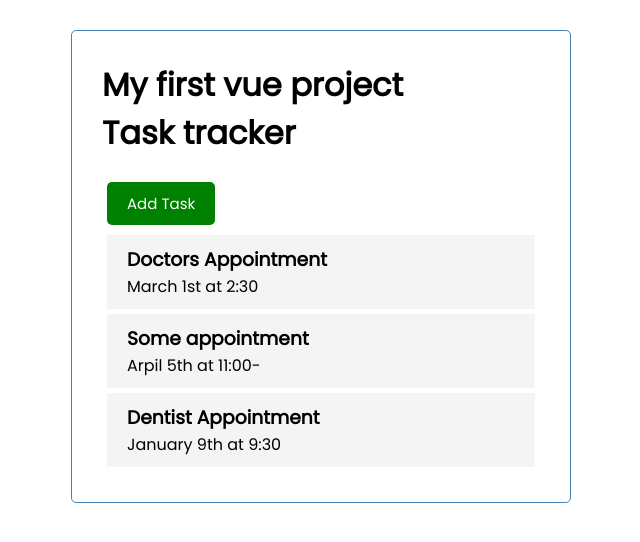
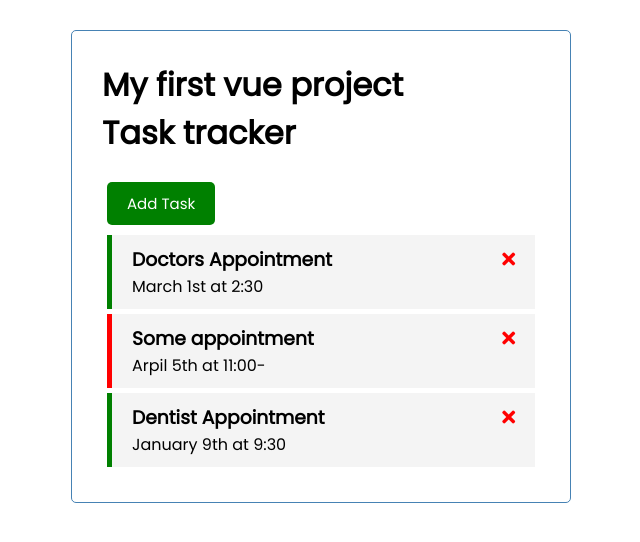
Before and after one commit to Jomarcel/first-vue-project, a Vue app: page / in a window 1280 px wide. Shown: the top 542 px of the page, without its empty margins (319-959 px from the left). Built offline with nearby package versions, Linux system fonts and the light colour scheme.

Commit message:
adding filter functionality

```diff
--- a/src/App.vue
+++ b/src/App.vue
@@ -3,7 +3,7 @@
     <h1>My first vue project</h1>
     <Header title="Task tracker" />
     <Button text="Add Task" color="green" />
-    <Tasks :tasks="tasks" />
+    <Tasks @delete-task="deleteTask" :tasks="tasks" />
   </div>
 </template>
 
@@ -24,6 +24,14 @@
       tasks: [],
     };
   },
+  methods: {
+    deleteTask(id) {
+      console.log("id", id);
+      if (confirm("are you sure?")) {
+        this.tasks = this.tasks.filter((task) => task.id !== id);
+      }
+    },
+  },
   created() {
     this.tasks = [
       {
@@ -36,7 +44,7 @@
         id: 2,
         text: "Some appointment",
         day: "Arpil 5th at 11:00-",
-        reminder: true,
+        reminder: false,
       },
       {
         id: 3,
--- a/src/components/Task.vue
+++ b/src/components/Task.vue
@@ -1,6 +1,10 @@
 <template>
-  <div class="task">
-    <h3>{{ task.text }}</h3>
+  <div :class="[task.reminder ? 'reminder' : 'danger', 'task']">
+    <h3>
+      {{ task.text }}
+
+      <div @click="onDelete(task.id)" class="fas fa-times"></div>
+    </h3>
     <p>
       {{ task.day }}
     </p>
@@ -12,6 +16,11 @@
   name: "Task",
   props: {
     task: Object,
+  },
+  methods: {
+    onDelete(id) {
+      this.$emit("delete-task", id);
+    },
   },
 };
 </script>
@@ -29,6 +38,9 @@
 .task.reminder {
   border-left: 5px solid green;
 }
+.task.danger {
+  border-left: 5px solid red;
+}
 .task h3 {
   display: flex;
   align-items: center;
--- a/src/components/Tasks.vue
+++ b/src/components/Tasks.vue
@@ -1,6 +1,6 @@
 <template>
   <div :key="task.id" v-for="task in tasks">
-    <Task :task="task" />
+    <Task @delete-task="$emit('delete-task', task.id)" :task="task" />
   </div>
 </template>
 
@@ -15,5 +15,6 @@
   components: {
     Task,
   },
+  emits: ["delete-task"],
 };
 </script>
```
